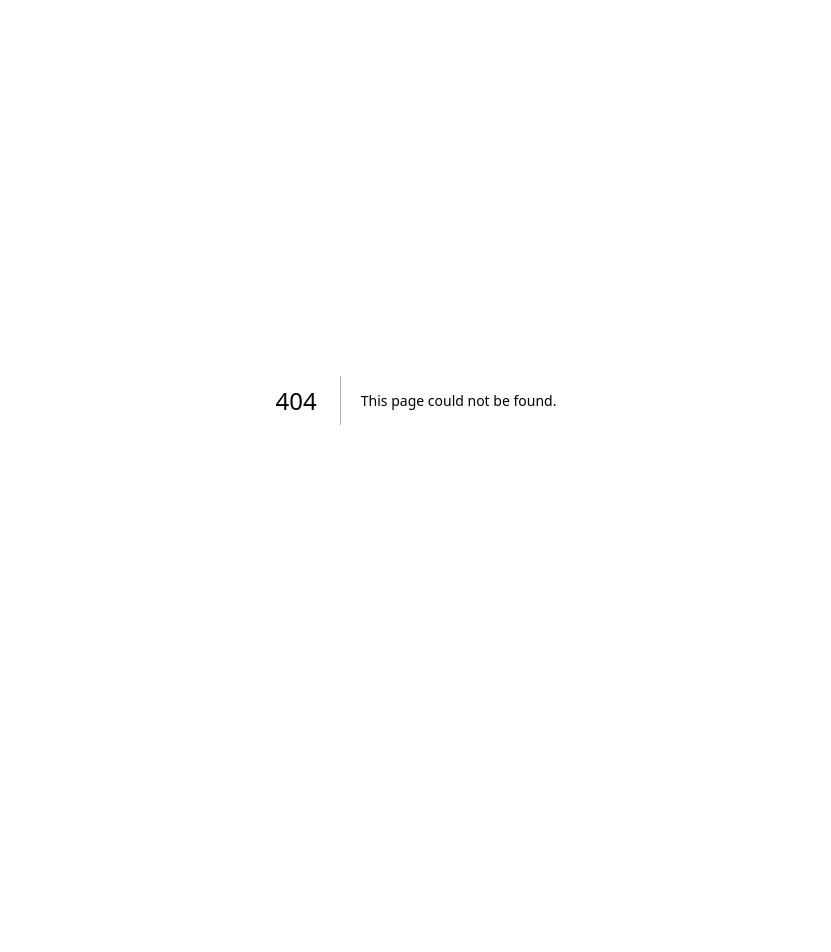
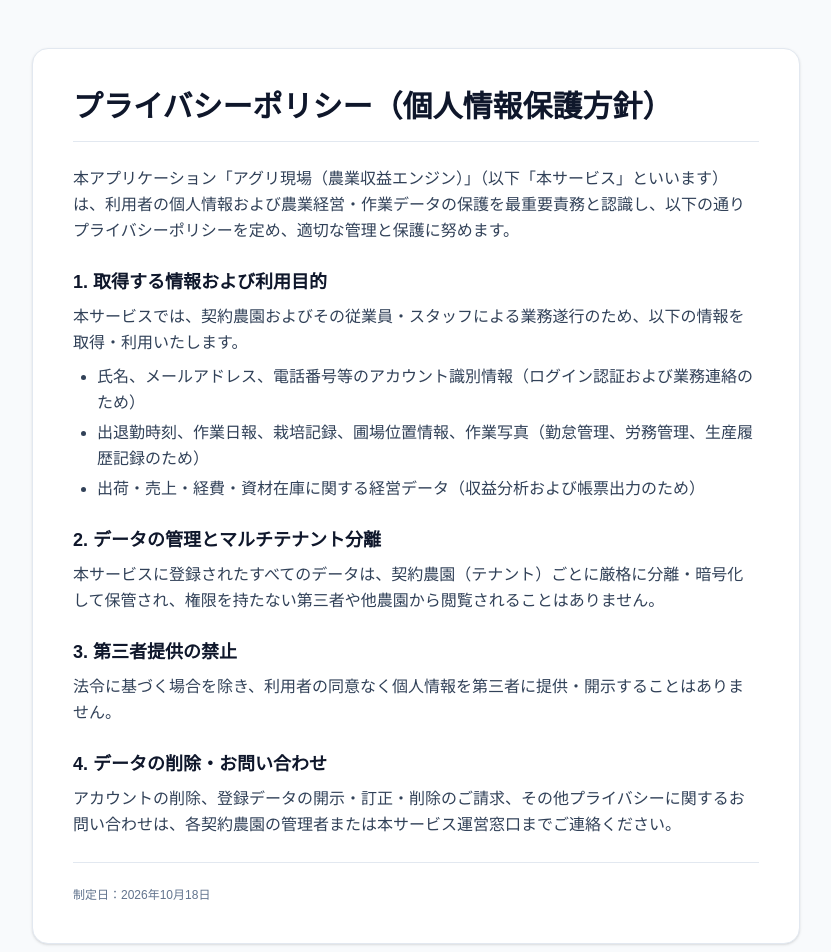
Before and after one commit to komarx78/agri-profit-engine, a Next.js app: page /privacy in a window 1280 px wide. Before the commit this address had no page. Shown: the top 952 px of the page, without its empty margins (224-1055 px from the left). Before the commit the page ends 800 px from the top, so only its background shows below. Built offline with nearby package versions, Linux system fonts and the light colour scheme.

Commit message:
feat: add privacy policy page for Google Play Store

```diff
--- /dev/null
+++ b/src/app/privacy/page.tsx
@@ -0,0 +1,59 @@
+import React from 'react';
+
+export const metadata = {
+  title: 'プライバシーポリシー | アグリ現場 - 農業収益エンジン',
+  description: 'アグリ現場（農業収益エンジン）における個人情報保護方針・プライバシーポリシー',
+};
+
+export default function PrivacyPolicyPage() {
+  return (
+    <div className="min-h-screen bg-slate-50 py-12 px-4 sm:px-6 lg:px-8">
+      <div className="max-w-3xl mx-auto bg-white rounded-2xl shadow-sm border border-slate-200 p-6 sm:p-10">
+        <h1 className="text-2xl sm:text-3xl font-bold text-slate-900 mb-6 pb-4 border-b border-slate-200">
+          プライバシーポリシー（個人情報保護方針）
+        </h1>
+
+        <div className="space-y-6 text-slate-700 text-sm sm:text-base leading-relaxed">
+          <p>
+            本アプリケーション「アグリ現場（農業収益エンジン）」（以下「本サービス」といいます）は、利用者の個人情報および農業経営・作業データの保護を最重要責務と認識し、以下の通りプライバシーポリシーを定め、適切な管理と保護に努めます。
+          </p>
+
+          <section>
+            <h2 className="text-lg font-bold text-slate-900 mb-2">1. 取得する情報および利用目的</h2>
+            <p>本サービスでは、契約農園およびその従業員・スタッフによる業務遂行のため、以下の情報を取得・利用いたします。</p>
+            <ul className="list-disc pl-6 mt-2 space-y-1">
+              <li>氏名、メールアドレス、電話番号等のアカウント識別情報（ログイン認証および業務連絡のため）</li>
+              <li>出退勤時刻、作業日報、栽培記録、圃場位置情報、作業写真（勤怠管理、労務管理、生産履歴記録のため）</li>
+              <li>出荷・売上・経費・資材在庫に関する経営データ（収益分析および帳票出力のため）</li>
+            </ul>
+          </section>
+
+          <section>
+            <h2 className="text-lg font-bold text-slate-900 mb-2">2. データの管理とマルチテナント分離</h2>
+            <p>
+              本サービスに登録されたすべてのデータは、契約農園（テナント）ごとに厳格に分離・暗号化して保管され、権限を持たない第三者や他農園から閲覧されることはありません。
+            </p>
+          </section>
+
+          <section>
+            <h2 className="text-lg font-bold text-slate-900 mb-2">3. 第三者提供の禁止</h2>
+            <p>
+              法令に基づく場合を除き、利用者の同意なく個人情報を第三者に提供・開示することはありません。
+            </p>
+          </section>
+
+          <section>
+            <h2 className="text-lg font-bold text-slate-900 mb-2">4. データの削除・お問い合わせ</h2>
+            <p>
+              アカウントの削除、登録データの開示・訂正・削除のご請求、その他プライバシーに関するお問い合わせは、各契約農園の管理者または本サービス運営窓口までご連絡ください。
+            </p>
+          </section>
+
+          <div className="pt-6 border-t border-slate-200 text-xs text-slate-500">
+            制定日：2026年10月18日
+          </div>
+        </div>
+      </div>
+    </div>
+  );
+}
```
